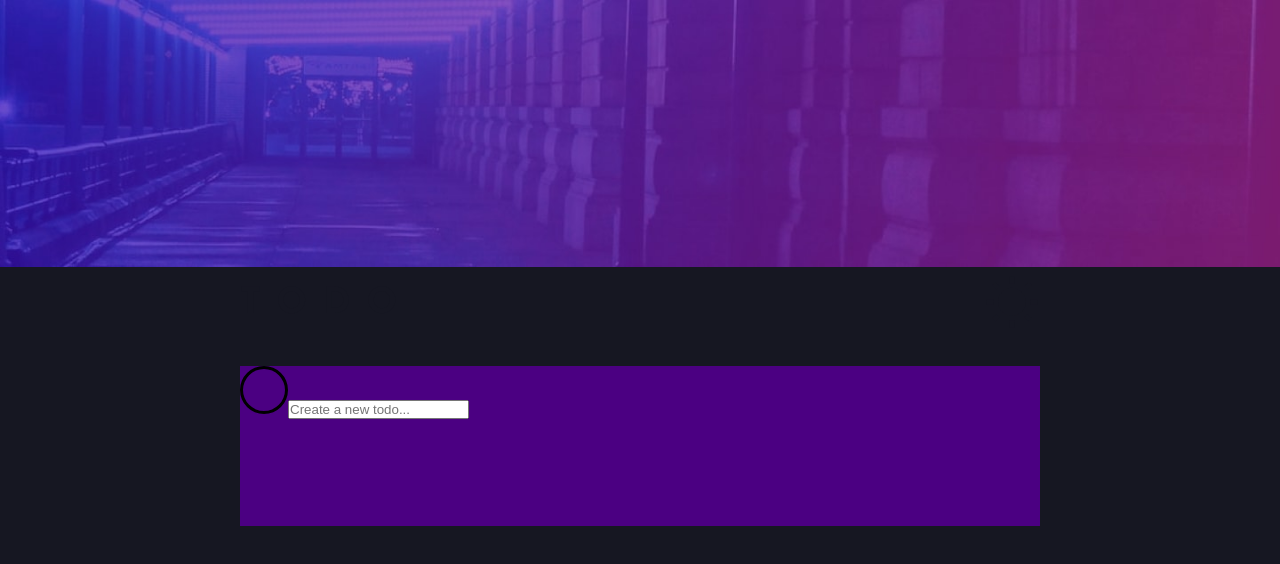
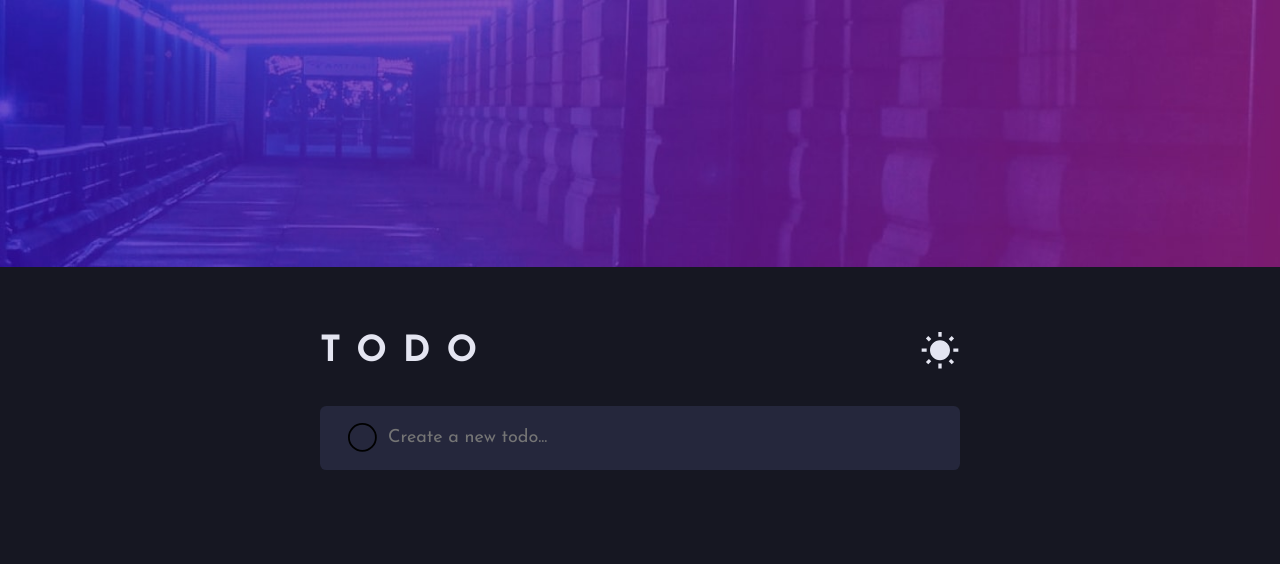
Before and after one commit to VivianaS14/react-todo-app, a React (Vite) app: page / in a window 1280 px wide. Shown: the top 564 px of the page. Built offline with nearby package versions, Linux system fonts and the light colour scheme.

Commit message:
feat: search bar

```diff
--- a/src/App.jsx
+++ b/src/App.jsx
@@ -12,7 +12,7 @@ function App() {
   return (
     <div className={`app ${theme ? "app-light" : "app-dark"}`}>
       <Title theme={theme} toggleTheme={toggleTheme} />
-      <TodoSearch />
+      <TodoSearch theme={theme} />
     </div>
   );
 }
--- a/src/components/TodoSearch.jsx
+++ b/src/components/TodoSearch.jsx
@@ -5,9 +5,17 @@ import { BsCircle } from "react-icons/bs";
 export class TodoSearch extends Component {
   render() {
     return (
-      <div className="search-container">
-        <BsCircle size="3rem" />
-        <input type="search" placeholder="Create a new todo..." />
+      <div
+        className={`search-container ${
+          this.props.theme ? "search-container-dark" : "search-container-light"
+        }`}
+      >
+        <BsCircle size="1.8rem" />
+        <input
+          className="search-input"
+          type="search"
+          placeholder="Create a new todo..."
+        />
       </div>
     );
   }
--- a/src/layouts/Title.jsx
+++ b/src/layouts/Title.jsx
@@ -6,17 +6,13 @@ import { BsFillMoonFill } from "react-icons/bs";
 export class Title extends Component {
   render() {
     return (
-      <div
-        className={`title-container ${
-          this.props.theme ? "title-container-light" : "title-container-dark"
-        }`}
-      >
+      <div className="title-container">
         <h1>TODO</h1>
         <button className="btn-theme" onClick={() => this.props.toggleTheme()}>
           {this.props.theme ? (
-            <BsFillMoonFill size="3rem" color="hsl(236, 33%, 92%)" />
+            <BsFillMoonFill size="2rem" color="hsl(236, 33%, 92%)" />
           ) : (
-            <MdWbSunny size="3.5rem" color="hsl(235, 21%, 11%)" />
+            <MdWbSunny size="2.5rem" color="hsl(236, 33%, 92%)" />
           )}
         </button>
       </div>
--- a/src/styles/_Title.scss
+++ b/src/styles/_Title.scss
@@ -1,17 +1,10 @@
 .title-container {
-  width: 50rem;
+  width: var(--app-width-size);
   display: flex;
   justify-content: space-between;
   align-items: center;
   letter-spacing: 1rem;
-
-  &-light {
-    color: var(--color-lg-very-light-grayish-blue);
-  }
-
-  &-dark {
-    color: var(--color-dr-very-dark-blue);
-  }
+  color: var(--color-lg-very-light-grayish-blue);
 }
 
 .btn-theme {
--- a/src/styles/_search.scss
+++ b/src/styles/_search.scss
@@ -1,5 +1,27 @@
 .search-container {
-  width: 50rem;
-  height: 10rem;
-  background-color: indigo;
+  width: var(--app-width-size);
+  height: var(--items-height-size);
+  border-radius: 0.4rem;
+  display: flex;
+  justify-content: center;
+  align-items: center;
+  gap: 0.7rem;
+
+  &-light {
+    background-color: var(--color-dr-very-dark-desaturated-blue);
+  }
+
+  &-dark {
+    background-color: var(--color-lg-very-light-gray);
+  }
+
+  .search-input {
+    width: 85%;
+    height: var(--items-height-size);
+    font-family: var(--font-body);
+    font-size: var(--font-size-body);
+    background-color: transparent;
+    border: none;
+    outline: none;
+  }
 }
--- a/src/styles/_variables.scss
+++ b/src/styles/_variables.scss
@@ -21,4 +21,7 @@
   --color-dr-dark-grayish-blue: hsl(234, 11%, 52%);
   --color-dr-very-dark-grayish-blue: hsl(233, 14%, 35%);
   --color-dr-very-dark-grayish-blue: hsl(237, 14%, 26%);
+  /* Sizes */
+  --app-width-size: 40rem;
+  --items-height-size: 4rem;
 }
```
